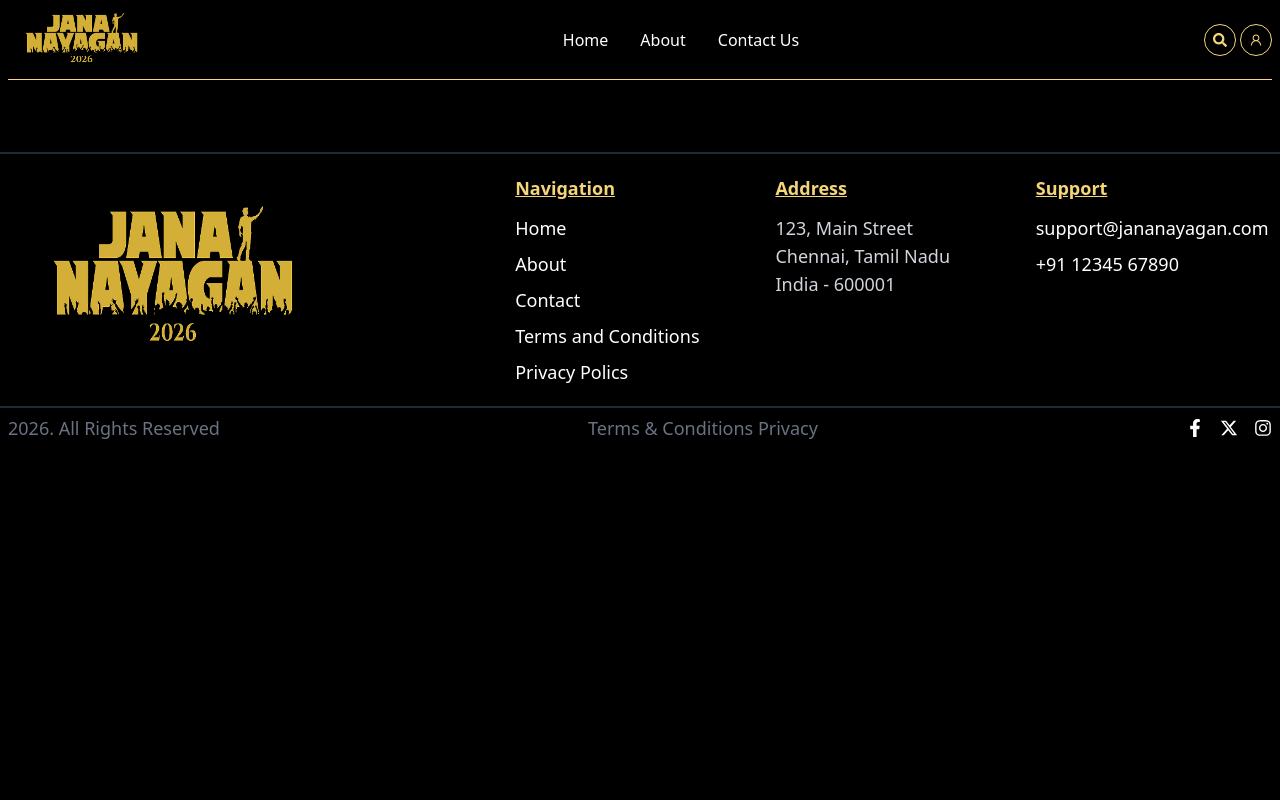
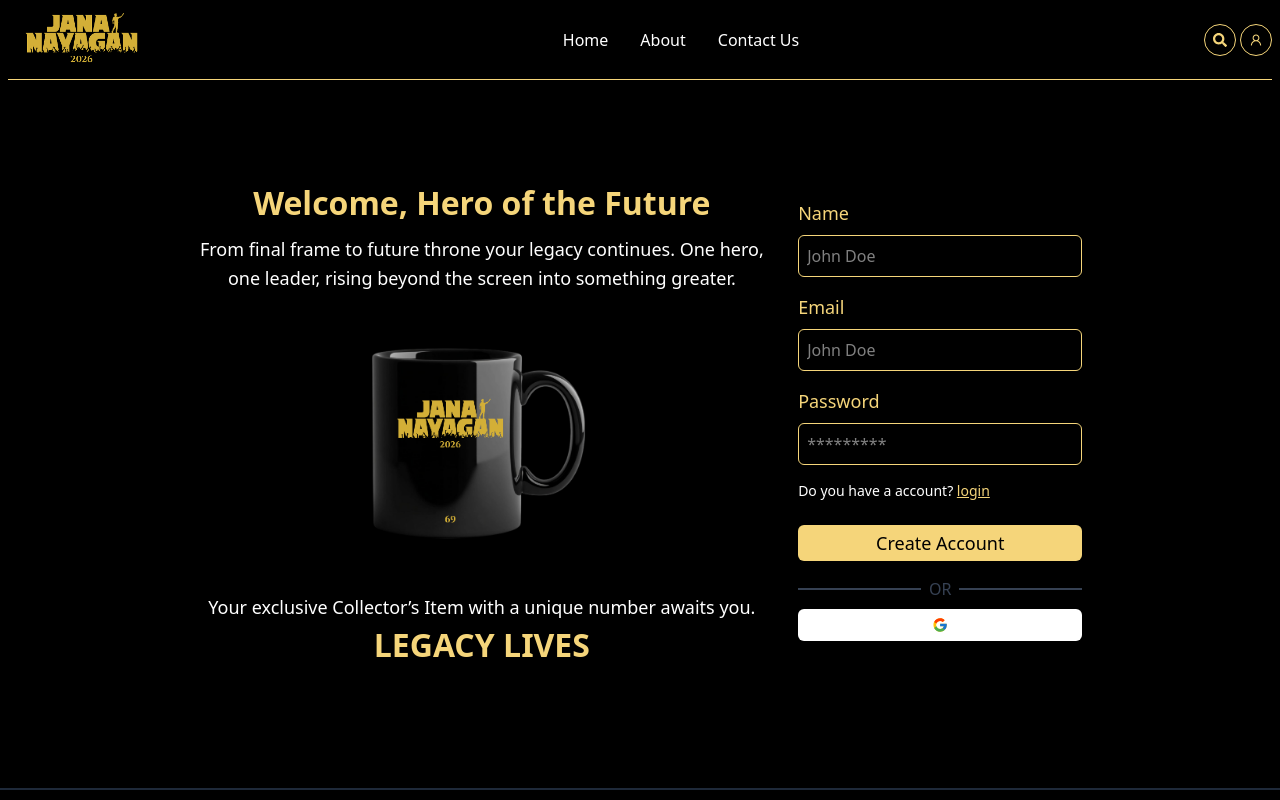
Before and after one commit to sugimx/jananayagan, a Next.js app: page /register in a window 1280 px wide. Shown: the top 800 px of the page. Built offline with nearby package versions, Linux system fonts and the light colour scheme.

Commit message:
login and registation screen is completed

```diff
--- a/src/app/(auth)/login/page.tsx
+++ b/src/app/(auth)/login/page.tsx
@@ -1,8 +1,9 @@
+import LoginForm from '@/components/layouts/user/LoginForm'
 import React from 'react'
 
 const Login = () => {
   return (
-    <div>page</div>
+    <LoginForm />
   )
 }
 
--- a/src/app/(auth)/register/page.tsx
+++ b/src/app/(auth)/register/page.tsx
@@ -1,9 +1,10 @@
+import RegisterForm from '@/components/layouts/user/RegisterForm'
 import React from 'react'
 
 
 const Register = () => {
   return (
-    <div>page</div>
+    <RegisterForm />
   )
 }
 
--- a/src/app/layout.tsx
+++ b/src/app/layout.tsx
@@ -4,6 +4,7 @@ import "./globals.css";
 import Navbar from "@/components/layouts/user/Navbar";
 import Footer from "@/components/layouts/user/Footer";
 import RightsReserved from "@/components/layouts/user/RightsReserved";
+import Layout from "@/components/layouts/user/Layout";
 
 const geistSans = Geist({
   variable: "--font-geist-sans",
@@ -20,11 +21,13 @@ export const metadata: Metadata = {
   description: "Generated by create next app",
 };
 
+type Props = {
+  children?: React.ReactNode
+}
+
 export default function RootLayout({
   children,
-}: Readonly<{
-  children: React.ReactNode;
-}>) {
+}: Readonly<Props>) {
   return (
     <html lang="en">
       <body
@@ -32,8 +35,7 @@ export default function RootLayout({
       >
         <Navbar />
         {children}
-        <Footer />
-        <RightsReserved />
+        <Layout />
       </body>
     </html>
   );
--- /dev/null
+++ b/src/components/layouts/user/Layout.tsx
@@ -0,0 +1,21 @@
+"use client"
+import { usePathname } from 'next/navigation'
+import React from 'react'
+import Footer from './Footer'
+import RightsReserved from './RightsReserved'
+
+const Layout = () => {
+    const currentPath = usePathname()
+    return (
+        <>
+            {currentPath !== '/login' && (
+                <>
+                    <Footer />
+                    <RightsReserved />
+                </>
+            )}
+        </>
+    )
+}
+
+export default Layout
--- /dev/null
+++ b/src/components/layouts/user/LoginForm.tsx
@@ -0,0 +1,63 @@
+import Container from '@/components/layouts/user/Container'
+import Image from 'next/image'
+import Link from 'next/link'
+import React from 'react'
+import { FcGoogle } from "react-icons/fc"
+
+const LoginForm = () => {
+    return (
+      <Container>
+        <div>
+            <div className='my-5 mx-2 lg:w-[70%] md:flex md:mx-auto md:h-[80vh] gap-8 justify-center items-center'>
+              <div className='text-center my-4 flex-2'>
+                <h1 className='text-[1.2rem] text-[#F5D57A] font-semibold my-2 md:text-[2rem]'>Welcome, Hero of the Future</h1>
+                <p className='text-sm leading-relaxed md:text-lg'>From final frame to future throne your legacy continues. One hero, one leader, rising beyond the screen into something greater.</p>
+              <div className='hidden md:flex justify-center items-center'>
+                  <Image
+                    src="/cup_image.png"
+                    width={400}
+                    height={300}
+                    alt='jana nayagan logo'
+                    className='w-[150px] h-[150px] md:w-[300px] md:h-[300px]'
+                  />
+              </div>
+              <div className='hidden md:flex flex-col'>
+                <p className='text-lg'>Your exclusive Collector’s Item with a unique number awaits you.</p>
+                <h1 className='text-[2rem] text-[#F5D57A] font-semibold'>LEGACY LIVES</h1>
+              </div>
+            </div>
+            <div className='flex-1'>
+              <div className='flex flex-col gap-4'>
+                  <div className='flex flex-col gap-2'>
+                    <label className='text-sm text-[#F5D57A] md:text-lg'>Email</label>
+                    <input className='border-1 border-[#F5D57A] outline-none rounded-md py-1 px-2 md:py-2' type='email' name="email" placeholder='johndoe@gmail.com' />
+                  </div>
+                   <div className='flex flex-col gap-2'>
+                    <label className='text-sm text-[#F5D57A] md:text-lg'>Password</label>
+                    <input className='border-1 border-[#F5D57A] outline-none rounded-md py-1 px-2 md:py-2' name="password" type='password' placeholder='*********'/>
+                  </div>
+                  <p className='text-sm md:text-md'>Don't you have a account? <Link href="/register" className="underline text-[#F5D57A]">create account</Link></p>
+                  <button className='bg-[#F5D57A] text-black py-1 rounded-md cursor-pointer my-2 md:text-lg'>Login</button>
+              </div>
+              <div className='flex justify-center items-center gap-2 my-2'>
+                <span className='w-[100%] h-[2px] bg-gray-700'></span>
+                <span className='text-gray-700'>OR</span>
+                <span className='w-[100%] h-[2px] bg-gray-700'></span>
+              </div>
+              <div>
+                <button className='bg-white py-1 rounded-md w-full cursor-pointer md:py-2'>
+                  <FcGoogle className='text-center w-full' />
+                </button>
+              </div>
+              <div className='my-4 text-center md:hidden'>
+                <p className='text-sm leading-relaxed'>Your exclusive Collector’s Item with a unique number awaits you.</p>
+                <h1 className='text-[1.2rem] text-[#F5D57A] font-semibold'>LEGACY LIVES</h1>
+              </div>
+            </div>
+          </div>
+        </div>
+      </Container>
+    )
+}
+
+export default LoginForm
--- /dev/null
+++ b/src/components/layouts/user/RegisterForm.tsx
@@ -0,0 +1,67 @@
+import Container from '@/components/layouts/user/Container'
+import Image from 'next/image'
+import React from 'react'
+import { FcGoogle } from "react-icons/fc"
+import Link from 'next/link'
+
+const RegisterForm = () => {
+    return (
+      <Container>
+        <div>
+            <div className='my-5 mx-2 lg:w-[70%] md:flex md:mx-auto md:h-[80vh] gap-8 justify-center items-center'>
+              <div className='text-center my-4 flex-2'>
+                <h1 className='text-[1.2rem] text-[#F5D57A] font-semibold my-2 md:text-[2rem]'>Welcome, Hero of the Future</h1>
+                <p className='text-sm leading-relaxed md:text-lg'>From final frame to future throne your legacy continues. One hero, one leader, rising beyond the screen into something greater.</p>
+              <div className='hidden md:flex justify-center items-center'>
+                  <Image
+                    src="/cup_image.png"
+                    width={400}
+                    height={300}
+                    alt='jana nayagan logo'
+                    className='w-[150px] h-[150px] md:w-[300px] md:h-[300px]'
+                  />
+              </div>
+              <div className='hidden md:flex flex-col'>
+                <p className='text-lg'>Your exclusive Collector’s Item with a unique number awaits you.</p>
+                <h1 className='text-[2rem] text-[#F5D57A] font-semibold'>LEGACY LIVES</h1>
+              </div>
+            </div>
+            <div className='flex-1'>
+              <div className='flex flex-col gap-4'>
+                  <div className='flex flex-col gap-2'>
+                    <label className='text-sm text-[#F5D57A] md:text-lg'>Name</label>
+                    <input className='border-1 border-[#F5D57A] outline-none rounded-md py-1 px-2 md:py-2' name="name" placeholder='John Doe'/>
+                  </div>
+                    <div className='flex flex-col gap-2'>
+                    <label className='text-sm text-[#F5D57A] md:text-lg'>Email</label>
+                    <input className='border-1 border-[#F5D57A] outline-none rounded-md py-1 px-2 md:py-2' name="name" placeholder='John Doe'/>
+                  </div>
+                  <div className='flex flex-col gap-2'>
+                    <label className='text-sm text-[#F5D57A] md:text-lg'>Password</label>
+                    <input className='border-1 border-[#F5D57A] outline-none rounded-md py-1 px-2 md:py-2' type='password' name="password" placeholder='*********' />
+                  </div>
+                  <p className='text-sm md:text-md'>Do you have a account? <Link href="/login" className="underline text-[#F5D57A]">login</Link></p>
+                  <button className='bg-[#F5D57A] text-black py-1 rounded-md cursor-pointer my-2 md:text-lg'>Create Account</button>
+              </div>
+              <div className='flex justify-center items-center gap-2 my-2'>
+                <span className='w-[100%] h-[2px] bg-gray-700'></span>
+                <span className='text-gray-700'>OR</span>
+                <span className='w-[100%] h-[2px] bg-gray-700'></span>
+              </div>
+              <div>
+                <button className='bg-white py-1 rounded-md w-full cursor-pointer md:py-2'>
+                  <FcGoogle className='text-center w-full' />
+                </button>
+              </div>
+              <div className='my-4 text-center md:hidden'>
+                <p className='text-sm leading-relaxed'>Your exclusive Collector’s Item with a unique number awaits you.</p>
+                <h1 className='text-[1.2rem] text-[#F5D57A] font-semibold'>LEGACY LIVES</h1>
+              </div>
+            </div>
+          </div>
+        </div>
+      </Container>
+    )
+}
+
+export default RegisterForm
```
